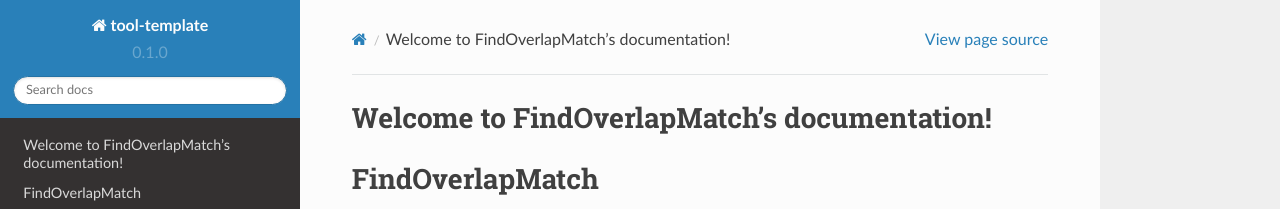
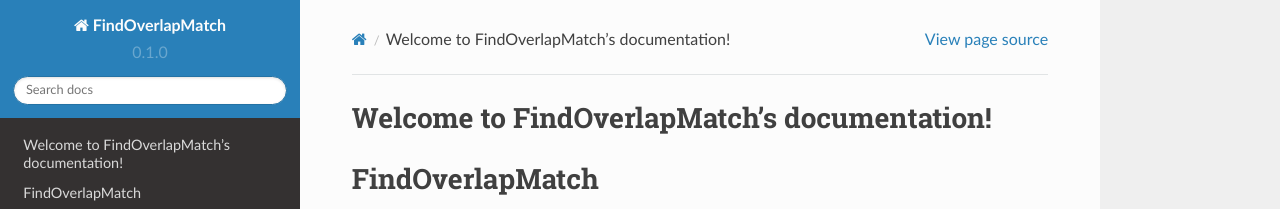
Before and after one commit to biopet/findoverlapmatch, a Sphinx documentation site: the page built from docs/index.rst, in a window 1280 px wide. Shown: the top 209 px of the page. Built offline with Sphinx 7.4.7 and the Read the Docs theme 2.0.0, drawn with Linux system fonts in a browser that asks for light colours.

Commit message:
remove tool-template

```diff
--- a/docs/conf.py
+++ b/docs/conf.py
@@ -1,6 +1,6 @@
 # -*- coding: utf-8 -*-
 #
-# tool-template documentation build configuration file, created by
+# FindOverlapMatch documentation build configuration file, created by
 # sphinx-quickstart on Thu Oct 12 09:56:27 2017.
 #
 # This file is execfile()d with the current directory set to its
@@ -49,7 +49,7 @@ source_suffix = ['.rst', '.md']
 master_doc = 'index'
 
 # General information about the project.
-project = u'tool-template'
+project = u'FindOverlapMatch'
 copyright = u'2017, biopet'
 author = u'biopet'
 
@@ -118,7 +118,7 @@ html_sidebars = {
 # -- Options for HTMLHelp output ------------------------------------------
 
 # Output file base name for HTML help builder.
-htmlhelp_basename = 'tool-templatedoc'
+htmlhelp_basename = 'FindOverlapMatchdoc'
 
 
 # -- Options for LaTeX output ---------------------------------------------
@@ -145,7 +145,7 @@ latex_elements = {
 # (source start file, target name, title,
 #  author, documentclass [howto, manual, or own class]).
 latex_documents = [
-    (master_doc, 'tool-template.tex', u'tool-template Documentation',
+    (master_doc, 'FindOverlapMatch.tex', u'FindOverlapMatch Documentation',
      u'biopet', 'manual'),
 ]
 
@@ -155,7 +155,7 @@ latex_documents = [
 # One entry per manual page. List of tuples
 # (source start file, name, description, authors, manual section).
 man_pages = [
-    (master_doc, 'tool-template', u'tool-template Documentation',
+    (master_doc, 'FindOverlapMatch', u'FindOverlapMatch Documentation',
      [author], 1)
 ]
 
@@ -166,7 +166,7 @@ man_pages = [
 # (source start file, target name, title, author,
 #  dir menu entry, description, category)
 texinfo_documents = [
-    (master_doc, 'tool-template', u'tool-template Documentation',
-     author, 'tool-template', 'One line description of project.',
+    (master_doc, 'FindOverlapMatch', u'FindOverlapMatch Documentation',
+     author, 'FindOverlapMatch', 'One line description of project.',
      'Miscellaneous'),
 ]
--- a/docs/index.rst
+++ b/docs/index.rst
@@ -1,4 +1,4 @@
-.. tool-template documentation master file, created by
+.. FindOverlapMatch documentation master file, created by
    sphinx-quickstart on Thu Oct 12 09:56:27 2017.
    You can adapt this file completely to your liking, but it should at least
    contain the root `toctree` directive.
```
Also changed, not shown: 1 other file.
